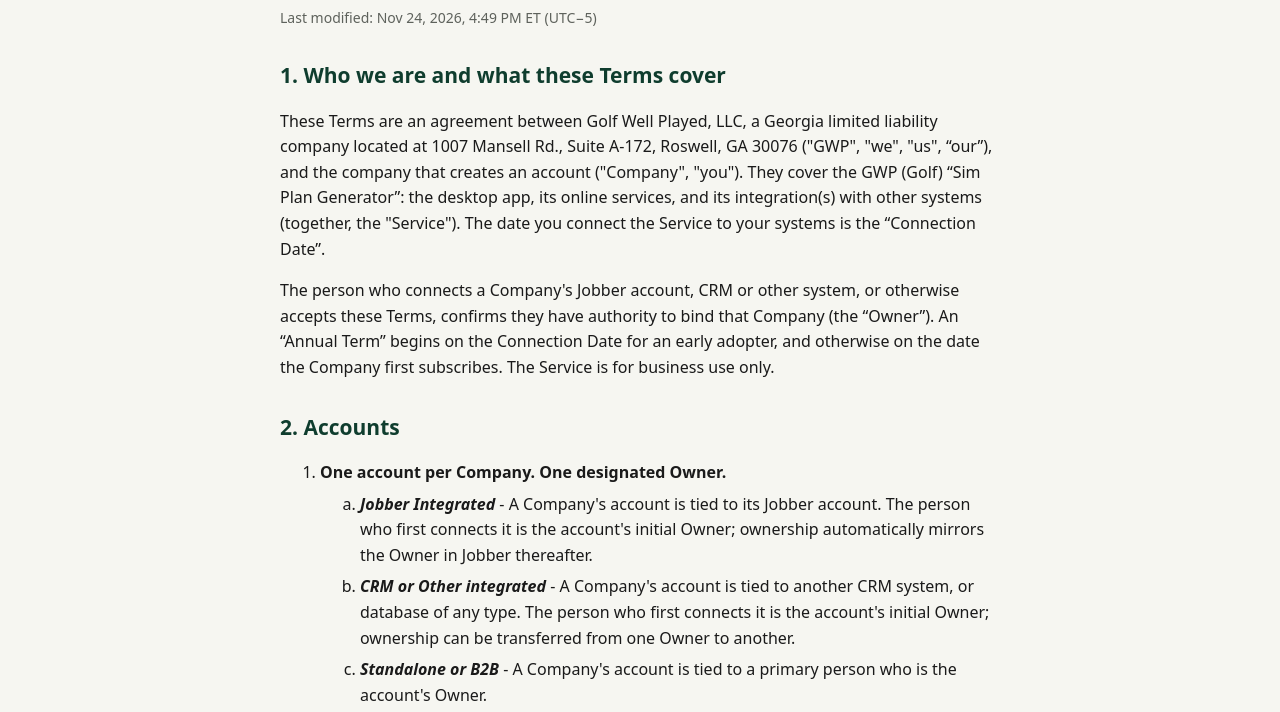
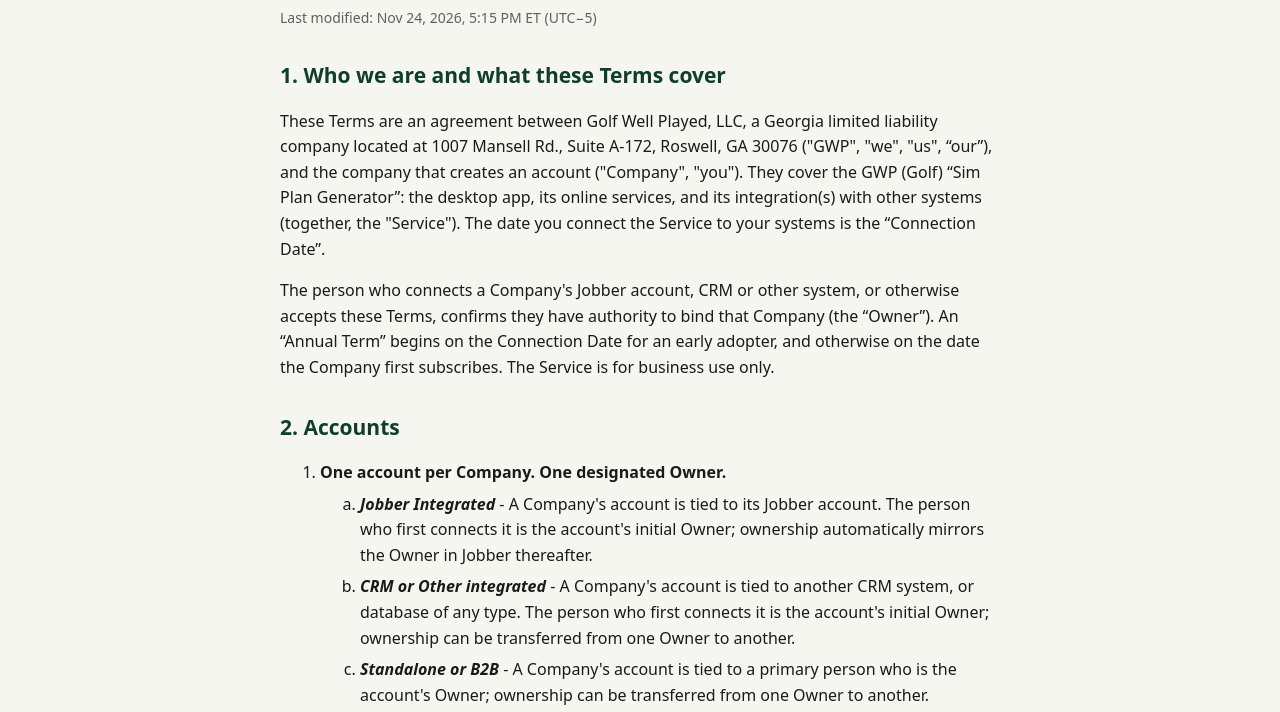
Before and after one commit to rkfarrisjr/gwp-sim-plan-generator-releases, a plain HTML site: page docs/legal/terms.html in a window 1280 px wide. Shown: the part 231-943 px from the top of the page. Drawn offline with Linux system fonts and the light colour scheme.

Commit message:
site: Terms of Service published Nov 24, 2026

```diff
--- a/docs/legal/terms.html
+++ b/docs/legal/terms.html
@@ -16,7 +16,7 @@
 </div></header>
 <main><section><div class="wrap doc">
 <h1>Terms of Service — The GWP (Golf) Sim Plan Generator</h1>
-<p class="stamp">Last modified: Nov 24, 2026, 4:49 PM ET (UTC−5)</p>
+<p class="stamp">Last modified: Nov 24, 2026, 5:15 PM ET (UTC−5)</p>
 <h2>1. Who we are and what these Terms cover</h2>
 <p>These Terms are an agreement between Golf Well Played, LLC, a Georgia limited liability company located at 1007 Mansell Rd., Suite A-172, Roswell, GA 30076 (&quot;GWP&quot;, &quot;we&quot;, &quot;us&quot;, “our”), and the company that creates an account (&quot;Company&quot;, &quot;you&quot;). They cover the GWP (Golf) “Sim Plan Generator”: the desktop app, its online services, and its integration(s) with other systems (together, the &quot;Service&quot;). The date you connect the Service to your systems is the “Connection Date”.</p>
 <p>The person who connects a Company's Jobber account, CRM or other system, or otherwise accepts these Terms, confirms they have authority to bind that Company (the “Owner”). An “Annual Term” begins on the Connection Date for an early adopter, and otherwise on the date the Company first subscribes.  The Service is for business use only.</p>
@@ -28,7 +28,7 @@
 </li><li>
 <strong><em>CRM or Other integrated</strong></em> - A Company's account is tied to another CRM system, or database of any type. The person who first connects it is the account's initial Owner; ownership can be transferred from one Owner to another.
 </li><li>
-<strong><em>Standalone or B2B</strong></em> - A Company's account is tied to a primary person who is the account's Owner.
+<strong><em>Standalone or B2B</strong></em> - A Company's account is tied to a primary person who is the account's Owner; ownership can be transferred from one Owner to another.
 </li></ol>
 </li><li>
 <strong>Users.</strong> The Owner and GWP admins decide who uses the Service. Account Owners designate their own admins, delegates, and other limited users by designating their role. You are responsible for everything done under your account.
```
